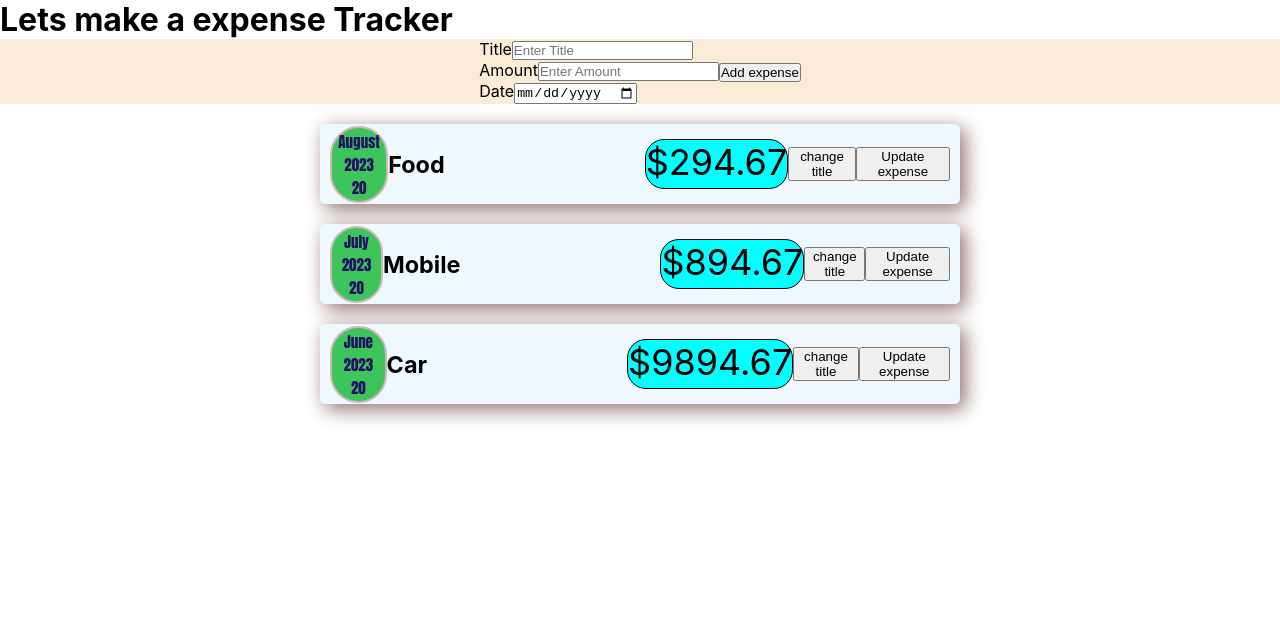
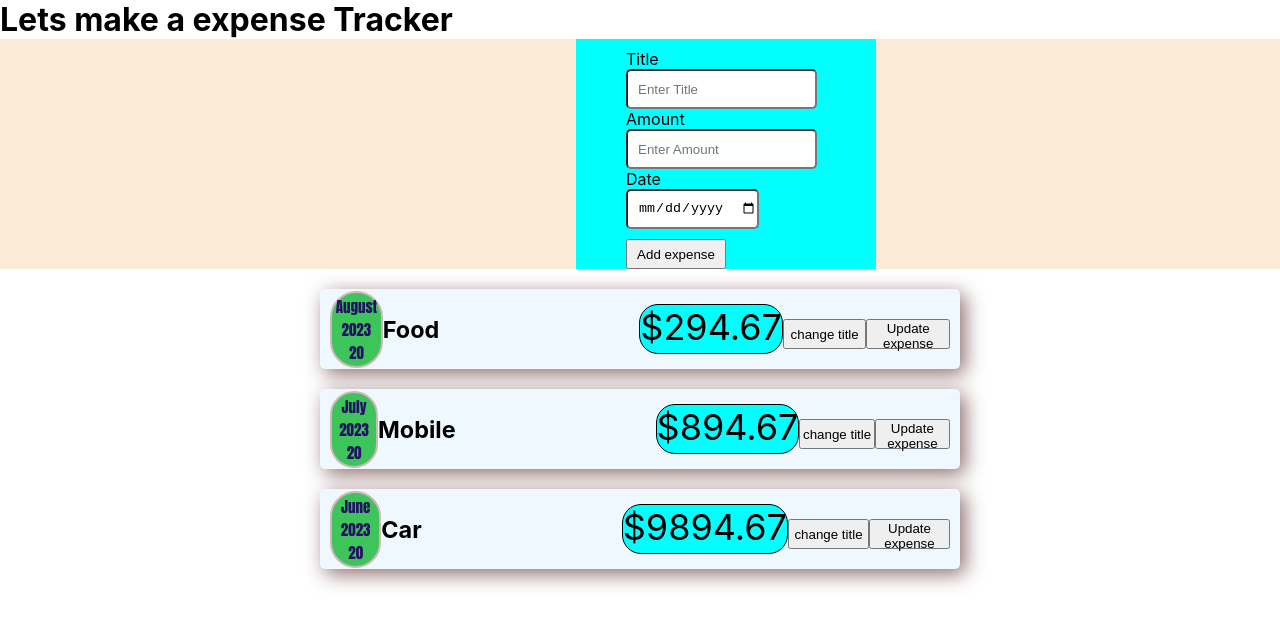
Before and after one commit to Rabbkhan/Reactjs-project, a React (Create React App) app: page / in a window 1280 px wide. Shown: the top 626 px of the page. Built offline with nearby package versions, Linux system fonts and the light colour scheme.

Commit message:
form state manage

```diff
--- a/src/components/ExpenseForm.css
+++ b/src/components/ExpenseForm.css
@@ -1,6 +1,35 @@
 form{
     background-color: antiquewhite;
+    /* display: flex; */
+    /* align-items: center; */
+    /* justify-content: center; */
+    display: block;
+    margin: auto;
+}
+.new-expense_controls{
+    background-color: aqua;
+    width: 300px;
+    padding-left: 50px;
+    margin-left: 45%;
+    padding-top: 10px;
+
+
+}
+label{
     display: flex;
-    align-items: center;
-    justify-content: center;
+    gap: 15px;
 }
+input{
+    max-width: 400px;
+    height: 40px;
+    text-align:start;
+    padding-left: 10px;
+    outline: none;
+    border-radius: 5px;
+}
+button{
+    width: 100px;
+    height: 30px;
+    margin-top: 10px;
+
+}
--- a/src/components/ExpenseForm.js
+++ b/src/components/ExpenseForm.js
@@ -21,6 +21,9 @@ const ExpenseForm = () => {
             date: new Date(enteredDate)
         }
         console.log(formData)
+        SetEnteredTitle('');
+        SetEnteredAmount('');
+        SetEnteredDate('')
     }
   return (
 
@@ -35,9 +38,6 @@ const ExpenseForm = () => {
                 <label form='expensetdate'>Date</label>
                 <input type='date' value={enteredDate} onChange={detechangeHandler} min="2019-01-01"  max=" 2023-12-31" placeholder='Date'/>
                 </div>
-                </div>
-                <br/>
-                <div className='new-expense_actions'>
                 <button>Add expense</button>
                 </div>
             </form>
--- a/src/components/ExpenseItems.js
+++ b/src/components/ExpenseItems.js
@@ -28,9 +28,6 @@ console.log(title);
 <button onClick={clickHandler}>change title</button>
 <button onClick={expenseHandler}>Update expense</button>
 </div>
-
-
-
     </>
   )
 }
```
